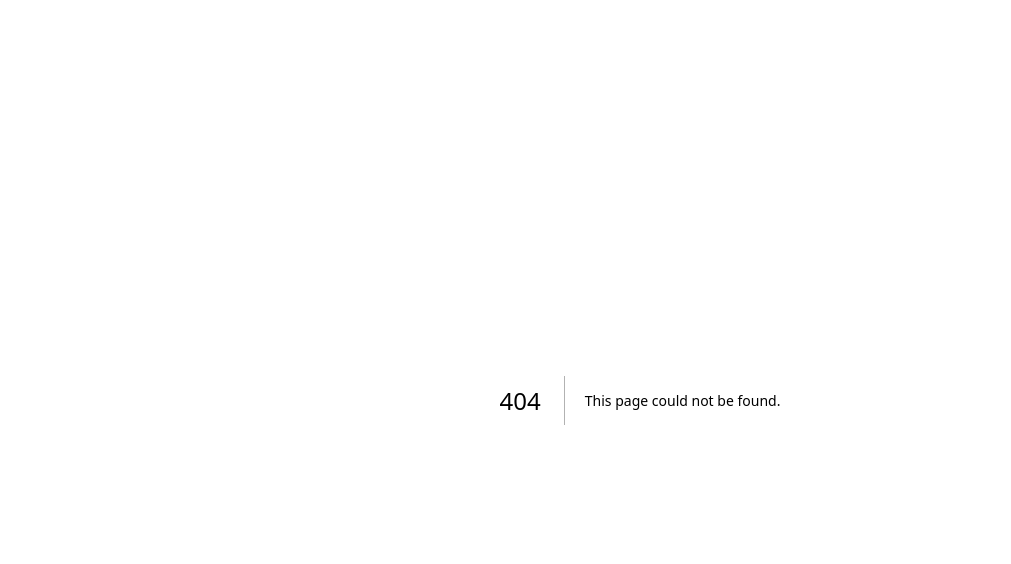
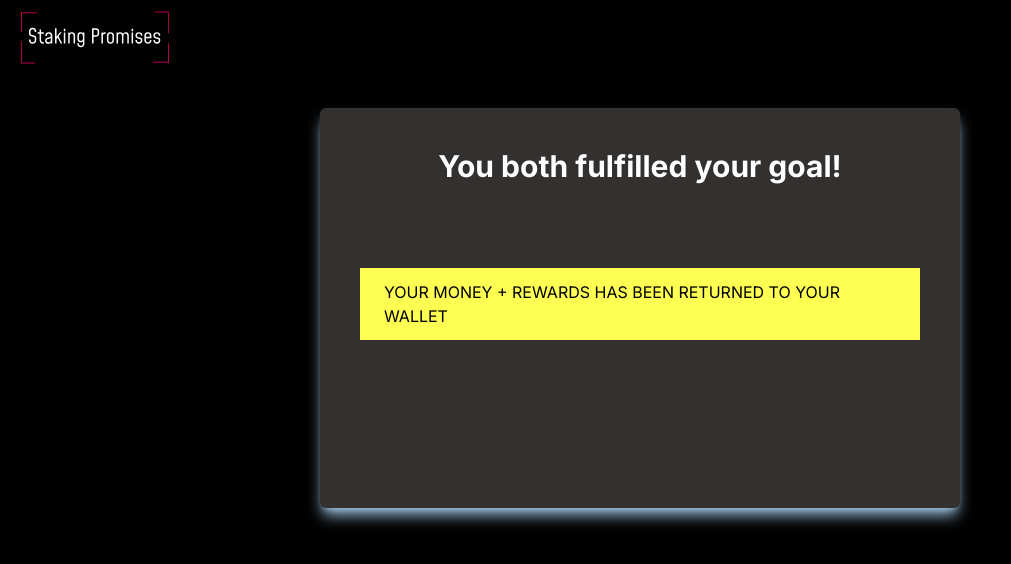
Before and after one commit to CodingBull-dev/staking-promises, a Next.js app: page /goal/1/completed in a window 1280 px wide. Before the commit this address had no page. Shown: the top 564 px of the page, without its empty margins (0-1011 px from the left). Built offline with nearby package versions, Linux system fonts and the light colour scheme.

Commit message:
added success page

```diff
--- /dev/null
+++ b/src/app/goal/[slug]/completed/page.tsx
@@ -0,0 +1,16 @@
+export default function Page() {
+    return (
+        <>
+            <div className="flex h-[120px] gap-2 justify-around">
+                <div className="flex flex-col text-3xl font-bold text-white">
+                    You both fulfilled your goal!
+                </div>
+            </div>
+            <div className="flex gap-2 justify-around">
+                <div className="mx-auto bg-[#FFFF53] text-black px-6 py-3 uppercase max-[30px]:" >
+                    Your money + rewards has been returned to your wallet
+                </div>
+            </div>
+        </>
+    )
+}
```
